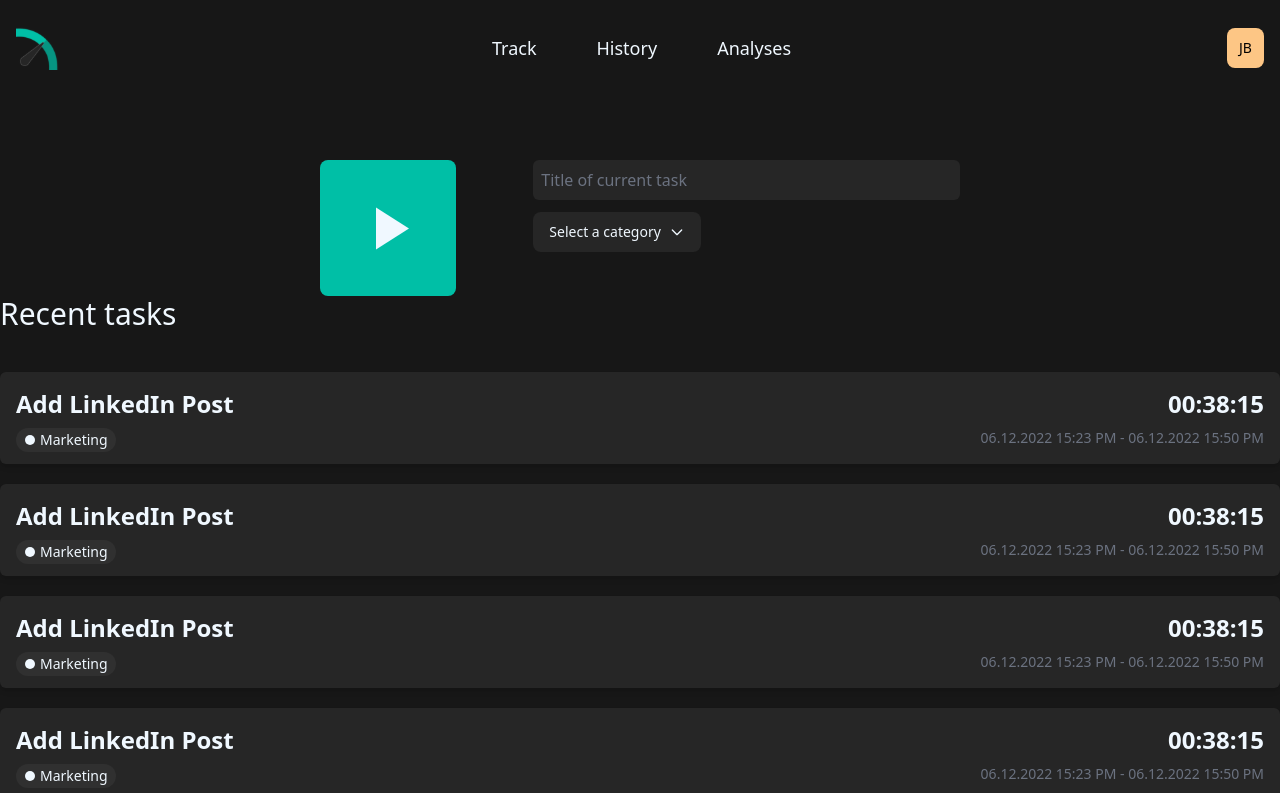
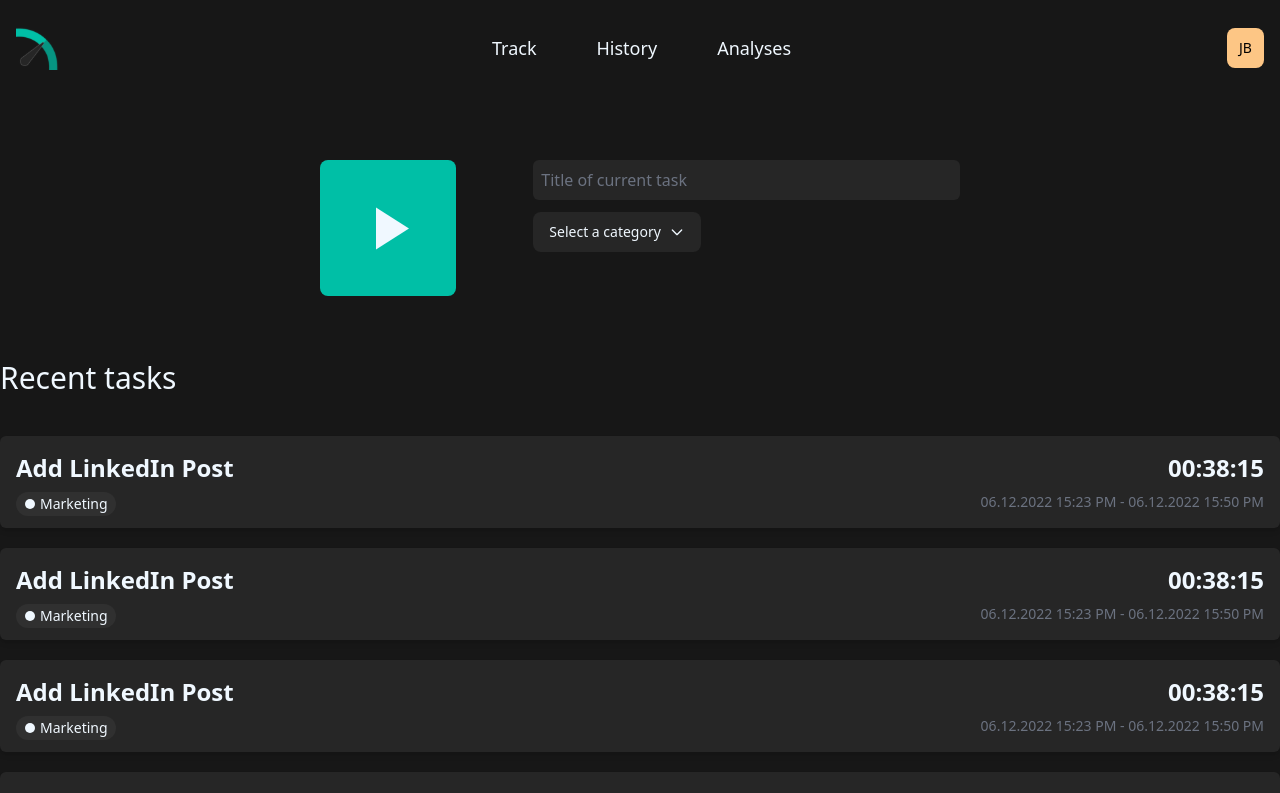
Before and after one commit to D3nn7/worktime-tracker, a Next.js app in the folder worktime-tracker-dev/: page /tracking in a window 1280 px wide. Shown: the top 793 px of the page. Built offline with nearby package versions, Linux system fonts and the light colour scheme.

Commit message:
revise tracking

```diff
--- a/worktime-tracker-dev/pages/tracking/index.tsx
+++ b/worktime-tracker-dev/pages/tracking/index.tsx
@@ -50,7 +50,7 @@ export default function TrackTimes() {
             <NavBar />
             <div className="container mx-auto pt-40 pb-20 ">
                 <Start setIsTracking={setIsTracking} />
-                <div className="text-3xl ">Recent tasks</div>
+                <div className="text-3xl pt-16">Recent tasks</div>
                 <HistoryList histories={histories} />
             </div>
         </div>
```
